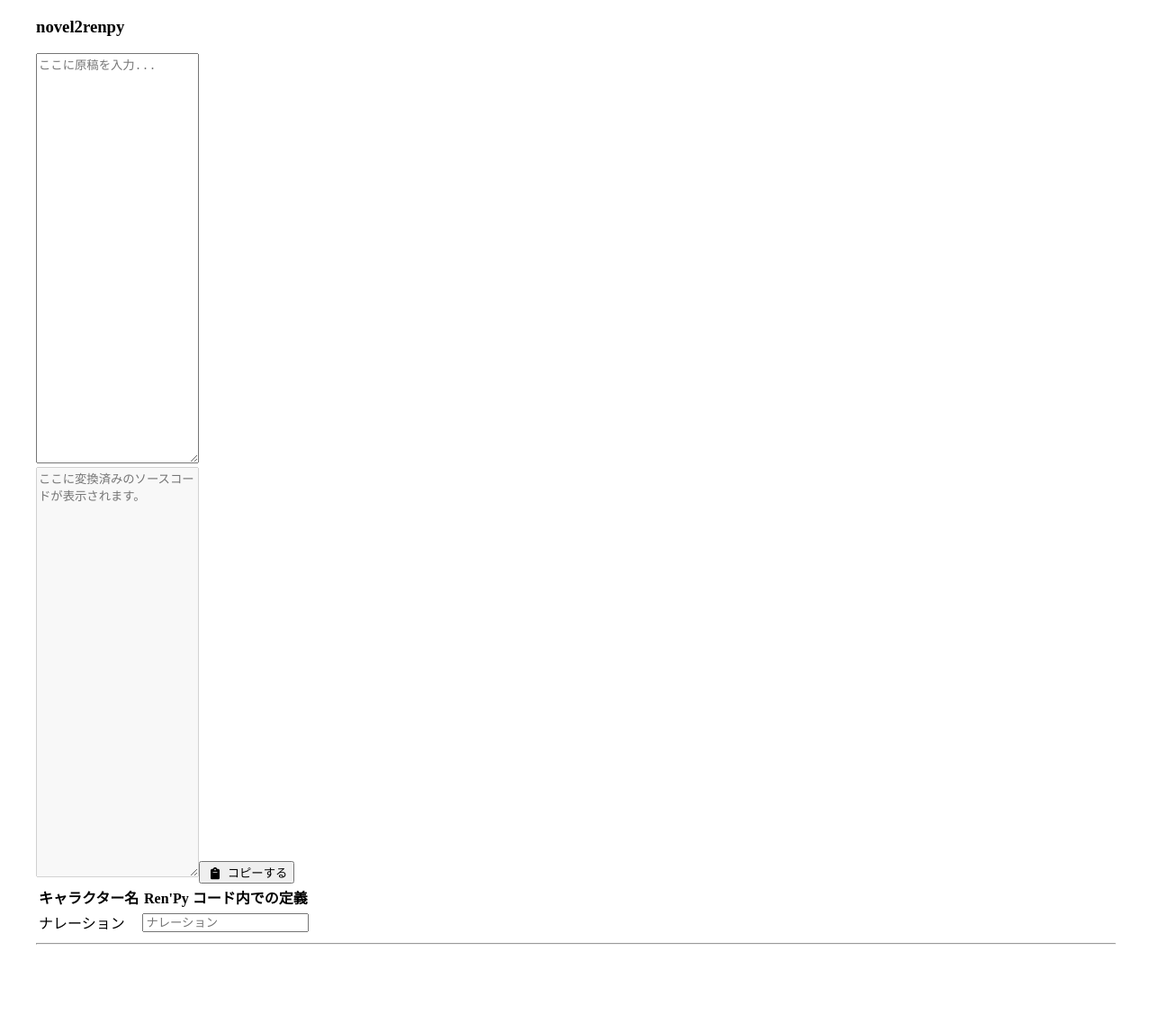
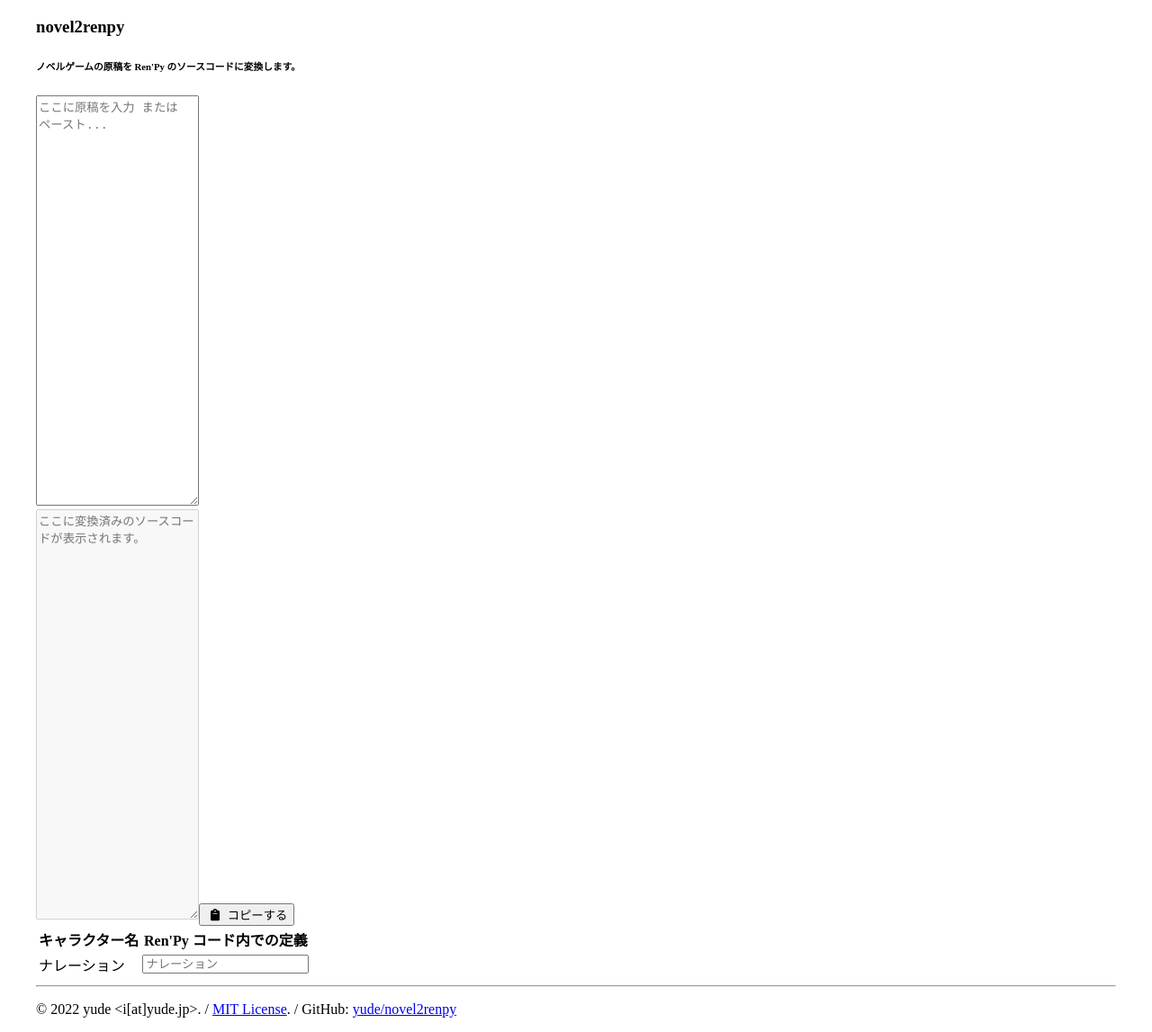
Before and after one commit to yude/novel2renpy, a Next.js app: page / in a window 1280 px wide. Shown: the whole page at 90% size. Before the commit the page ends 1058 px from the top, so only its background shows below. Built offline with nearby package versions, Linux system fonts and the light colour scheme.

Commit message:
fix: add footer, etc.

```diff
--- a/pages/index.tsx
+++ b/pages/index.tsx
@@ -124,10 +124,11 @@
 
       <main>
         <h3 className="mt-5">novel2renpy</h3>
+        <h6>ノベルゲームの原稿を Ren'Py のソースコードに変換します。</h6>
         <div className="container mt-5">
           <div className="row">
             <div className="col-6">
-              <Form.Control type="email" placeholder="ここに原稿を入力..." as="textarea" onChange={(event) => setValue(event.target.value)} rows={30} />
+              <Form.Control type="email" placeholder="ここに原稿を入力 または ペースト..." as="textarea" onChange={(event) => setValue(event.target.value)} rows={30} />
             </div>
             <div className="col-6">
               <Form.Control value={temp} disabled placeholder="ここに変換済みのソースコードが表示されます。" as="textarea" rows={30} />
@@ -155,6 +156,7 @@
             </tbody>
           </Table>
           <hr />
+          <p>&copy; 2022 yude &lt;i[at]yude.jp&gt;. / <a href="https://github.com/yude/novel2renpy/blob/master/LICENSE">MIT License</a>. / GitHub: <a href="https://github.com/yude/novel2renpy">yude/novel2renpy</a></p>
         </div>
       </main>
     </div>
```
